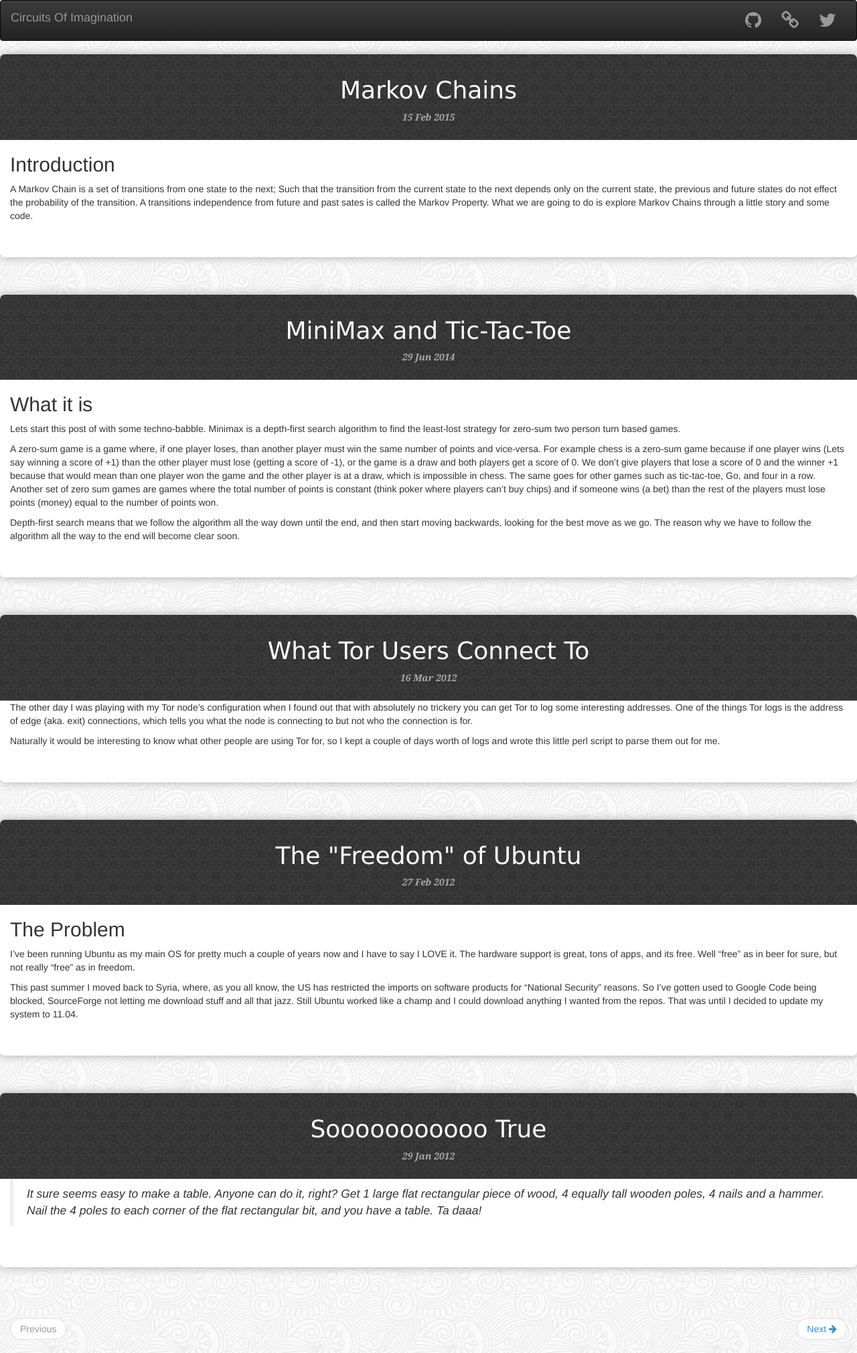
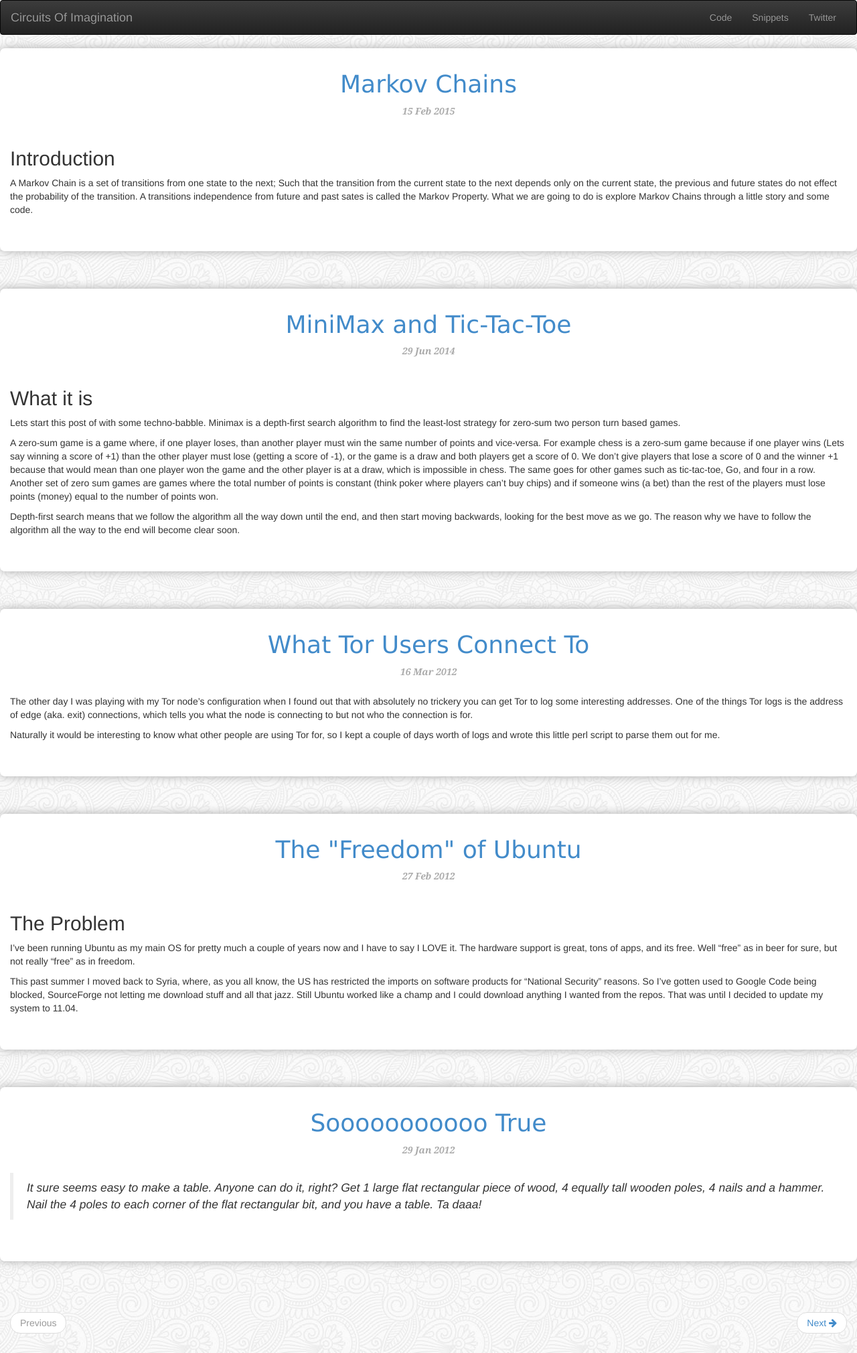
Before and after one commit to tantalum/tantalum.github.io, a Jekyll site: the page built from index.html, in a window 1280 px wide. Shown: the whole page at 67% size. Built offline with Jekyll 4.4.1, drawn with Linux system fonts in a browser that asks for light colours; nearby versions of some CDN libraries; Markdown is read by kramdown in place of the engine named in the settings; the list of posts is cut into pages by our own code; comment, search, counter and statistics services are not loaded.

Commit message:
Simpler design

```diff
--- a/_layouts/default.html
+++ b/_layouts/default.html
@@ -58,16 +58,13 @@
                 <div class="collapse navbar-collapse" id="nav-links">
                     <ul class="nav navbar-nav navbar-right">
                         <li>
-							<a class="hidden-xs" href="https://github.com/tantalum"><i class="fa fa-2x fa-github"></i></a>
-							<a class="visible-xs" href="https://github.com/tantalum"><i class="fa fa-github"></i> Code</a>
+							<a href="https://github.com/tantalum">Code</a>
 						</li>
                         <li>
-							<a class="hidden-xs" href="http://snippets.circuitsofimagination.com/"><i class="fa fa-2x fa-link"></i></a>
-							<a class="visible-xs" href="http://snippets.circuitsofimagination.com/"><i class="fa fa-link"></i> Snippets</a>
+							<a href="http://snippets.circuitsofimagination.com/">Snippets</a>
 						</li>
                         <li>
-							<a class="hidden-xs" href="https://twitter.com/blit32"><i class="fa fa-2x fa-twitter"></i></a>
-							<a class="visible-xs" href="https://twitter.com/blit32"><i class="fa fa-twitter"></i> Twitter</a>
+							<a href="https://twitter.com/blit32">Twitter</a>
 						</li>
                     </ul>
                 </div>
--- a/css/main.css
+++ b/css/main.css
@@ -4,14 +4,13 @@ body {
 }
 
 .post {
-    background: transparent;
+    background: #fff;
     margin-bottom: 4em;
 	box-shadow: 0em 0em 1em #AAA;
     border-radius: 0.5em;
 }
 
 .post .post-meta {
-    background: url("/img/dark_embroidery.png");
     text-align: center;
 	padding: 1em 0;
     border-radius: 0.5em 0.5em 0em 0em;
@@ -20,7 +19,6 @@ body {
 .post .post-meta a {
 	font-family: "Verdana", sans-serif;
 	font-weight: bold;
-    color: #FFF;
 }
 
 .post .post-meta .post-meta-date {
@@ -28,10 +26,6 @@ body {
     font-style: italic;
 	font-weight: bold;
     color: #aaa;
-}
-
-.post-social {
-    background: #fff;
 }
 
 .post-social ul {
@@ -47,7 +41,6 @@ body {
 }
 
 .post .post-content {
-    background: #fff;
 	padding-bottom: 3em;
     border-radius: 0em 0em 0.5em 0.5em;
 }
```
Also changed, not shown: img/dark_embroidery.png (deleted).
